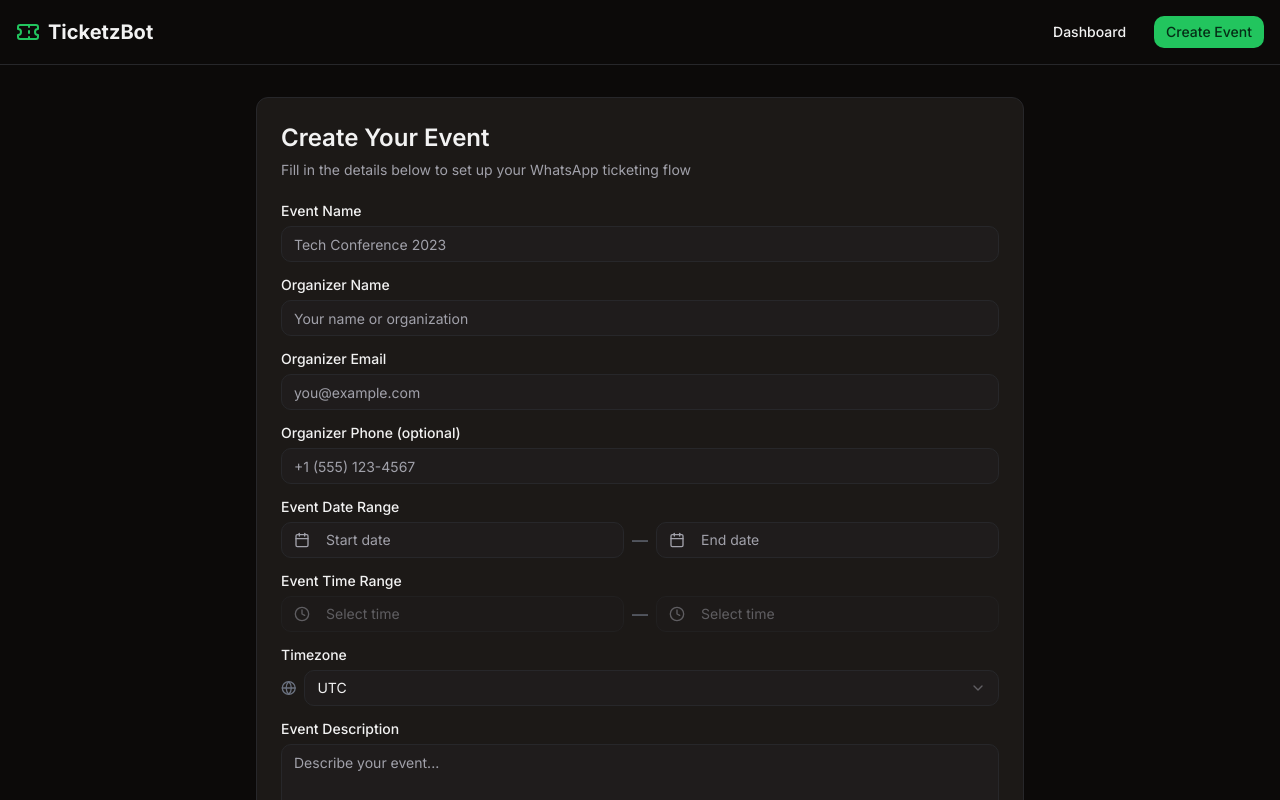
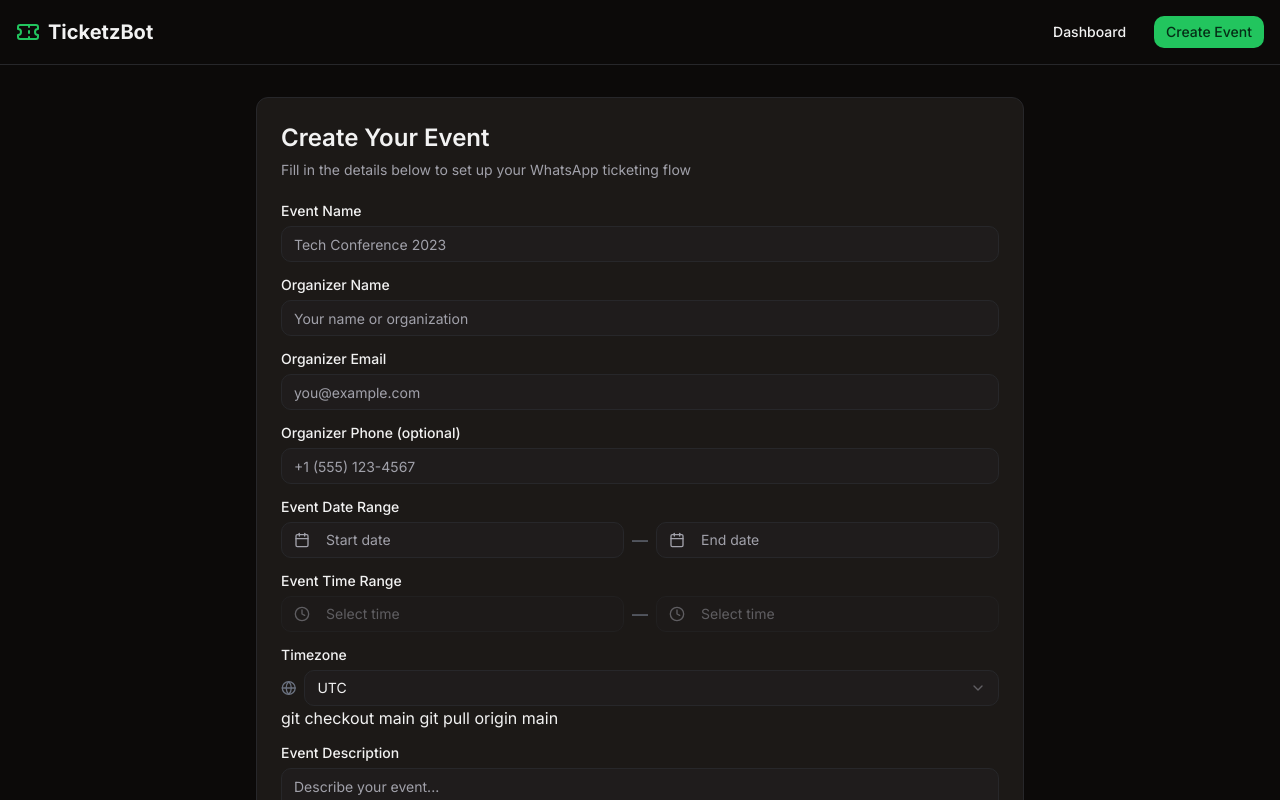
Before and after one commit to suto6/Hack4Bengal, a Next.js app in the folder frontend/: page /create in a window 1280 px wide. Shown: the top 800 px of the page. Built offline with nearby package versions, Linux system fonts and the light colour scheme.

Commit message:
resolved merge conflict in create page

```diff
--- a/frontend/app/create/page.tsx
+++ b/frontend/app/create/page.tsx
@@ -339,7 +339,9 @@ export default function CreateEventPage() {
                     </SelectContent>
                   </Select>
                 </div>
-              </div>
+              </div>git checkout main
+git pull origin main
+
 
               <div className="grid gap-2">
                 <Label htmlFor="eventDescription">Event Description</Label>
```
